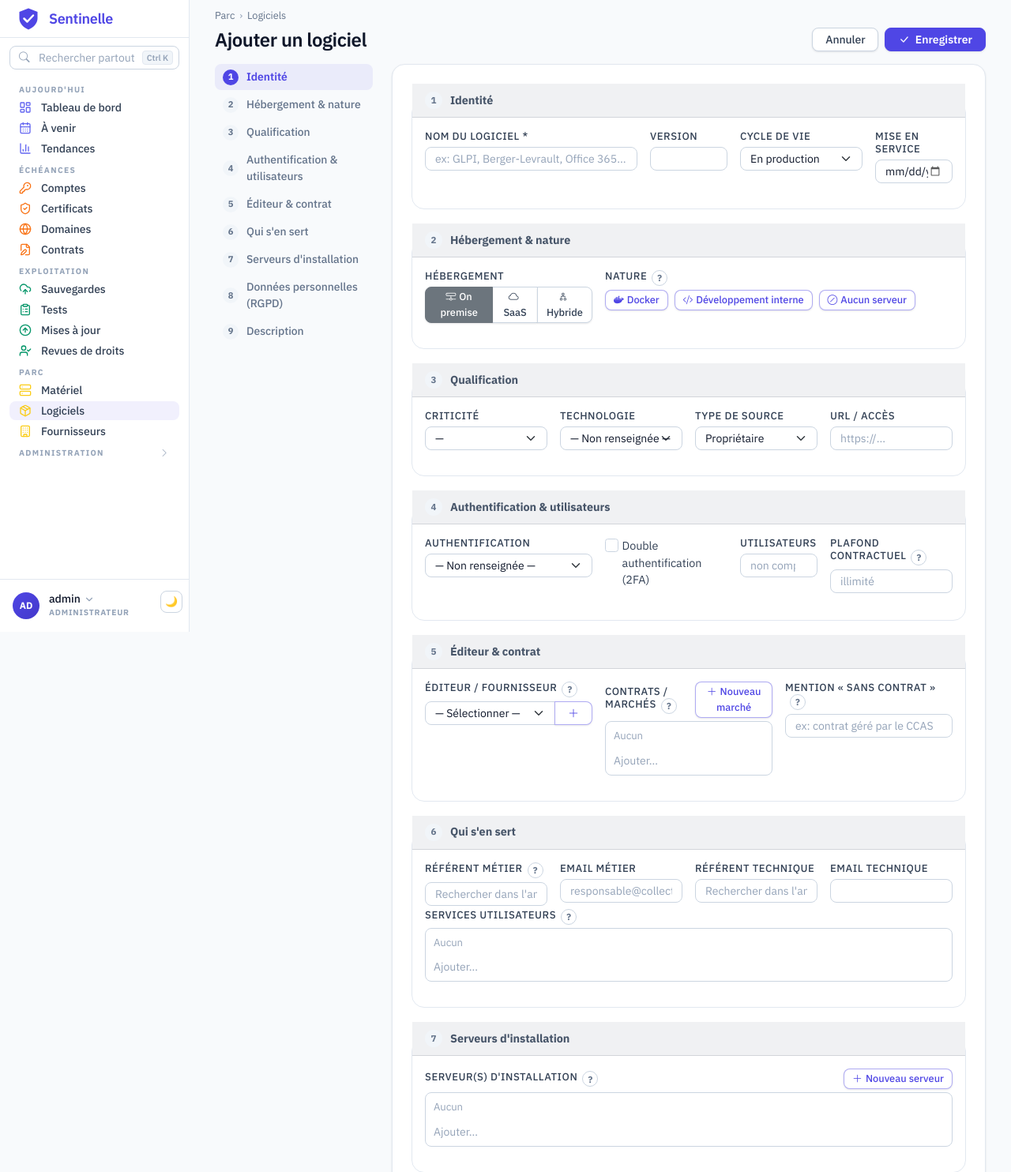
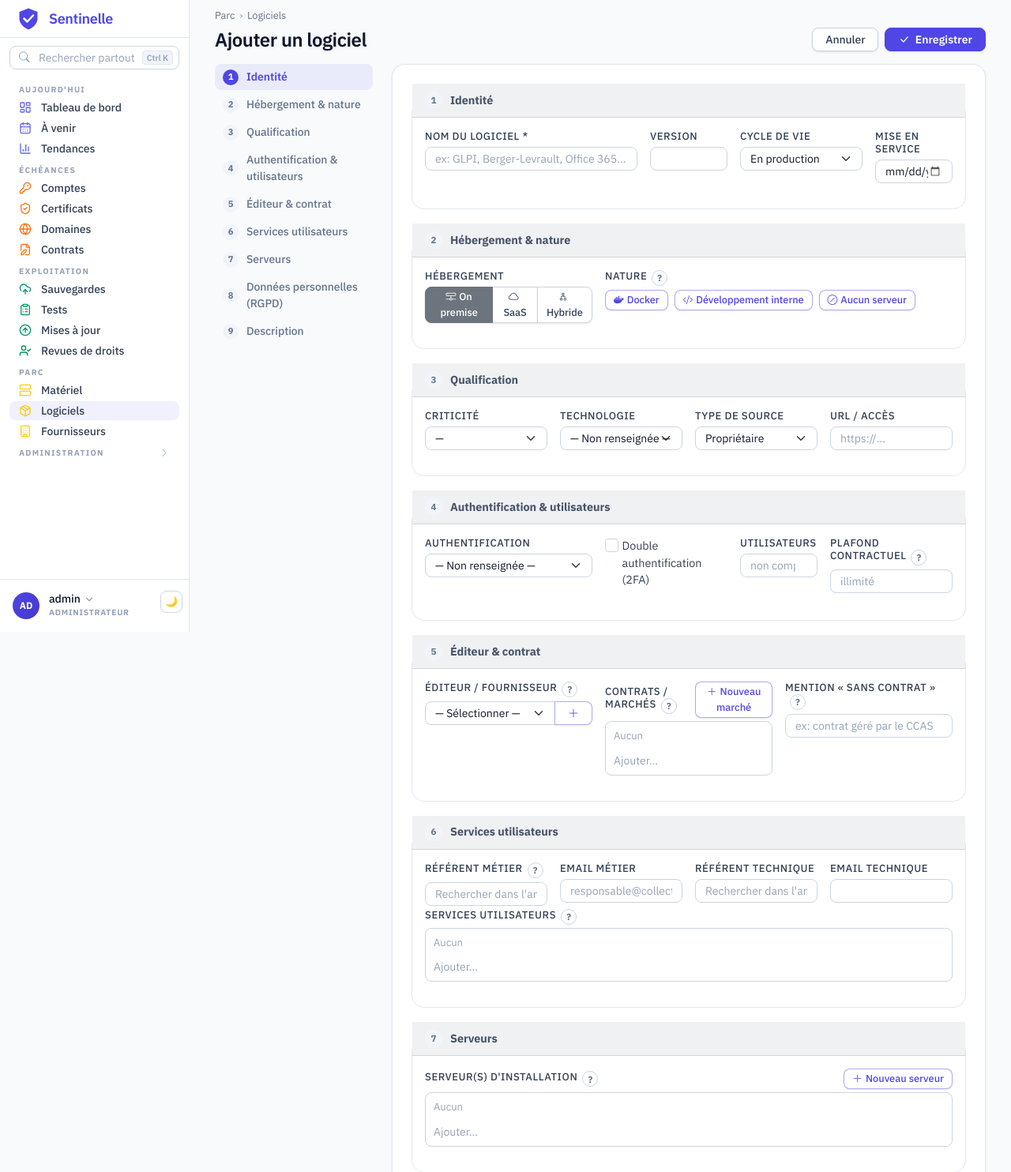
Before and after one commit to cparfait/sentinelle, a Flask app: page /inventory/logiciels/create in a window 1280 px wide. Shown: the top 1484 px of the page at 79% size. Run offline with Flask 3, Linux system fonts and the light colour scheme; a user stored in the database is signed in; data comes from the database, SQL or seed files in the repository; data that the repository does not hold is empty; parts of the project's set-up code (start-up, migrations or seed data) failed here and were passed over; some libraries are stand-ins or nearby versions.

Commit message:
Fiche et formulaire logiciel : « Services utilisateurs » et « Serveurs »
Les rubriques « Qui s'en sert » et « Serveurs d'installation » prennent
le nom de ce qu'elles contiennent.

Co-Authored-By: Claude Fable 5.1 <noreply@anthropic.com>

```diff
--- a/app/templates/software/detail.html
+++ b/app/templates/software/detail.html
@@ -229,7 +229,7 @@
             <div class="data-card p-3 h-100">
                 <div class="fiche-sections">
                     <div class="fiche-bloc fiche-bloc--emerald">
-                        {{ titre_section("Qui s'en sert", 'bi-people', 'emerald', 'mb-0') }}
+                        {{ titre_section('Services utilisateurs', 'bi-people', 'emerald', 'mb-0') }}
                         <div class="fiche-grille">
                         {% call champ_bloc('Services utilisateurs', large=True) %}
                         {% for sv in item.user_services %}
@@ -244,7 +244,7 @@
                     </div>
 
                     <div class="fiche-bloc fiche-bloc--slate">
-                        {{ titre_section("Serveurs d'installation", 'bi-hdd-stack', 'slate', 'mb-0') }}
+                        {{ titre_section('Serveurs', 'bi-hdd-stack', 'slate', 'mb-0') }}
                         <div class="fiche-grille">
                         {% call champ_bloc("Serveur(s)", large=True) %}
                         {% if item.no_server %}
--- a/app/templates/software/form.html
+++ b/app/templates/software/form.html
@@ -197,7 +197,7 @@
 
                 {% endcall %}
 
-                {% call section("Qui s'en sert", 'bi-people', 'emerald') %}
+                {% call section('Services utilisateurs', 'bi-people', 'emerald') %}
                 {# ── Référents ── #}
                 <div class="row g-3 mb-1">
                     <div class="col-md-3">
@@ -244,8 +244,8 @@
 
                 {% endcall %}
 
-                {% call section("Serveurs d'installation", 'bi-hdd-stack', 'slate') %}
-                {# ── Serveurs d'installation ── #}
+                {% call section('Serveurs', 'bi-hdd-stack', 'slate') %}
+                {# ── Serveurs ── #}
                 <div class="mb-3">
                     <div class="d-flex justify-content-between align-items-center mb-1">
                         <label class="form-label fw-medium mb-0">Serveur(s) d'installation</label>
```
